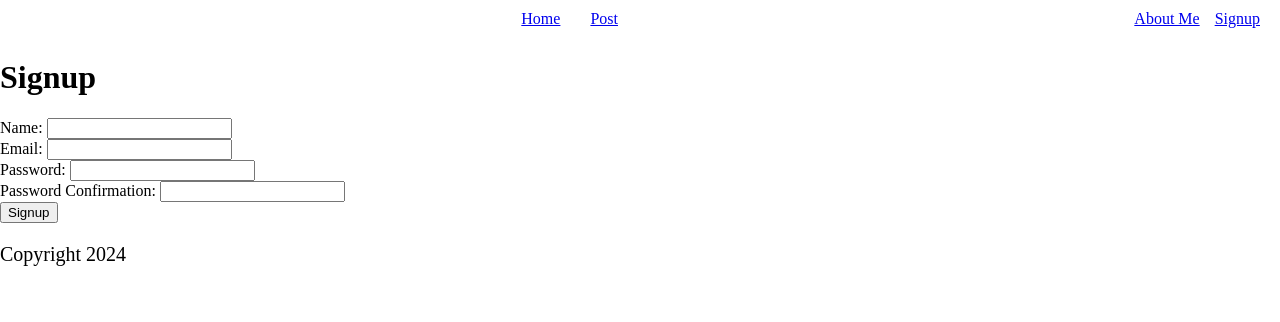
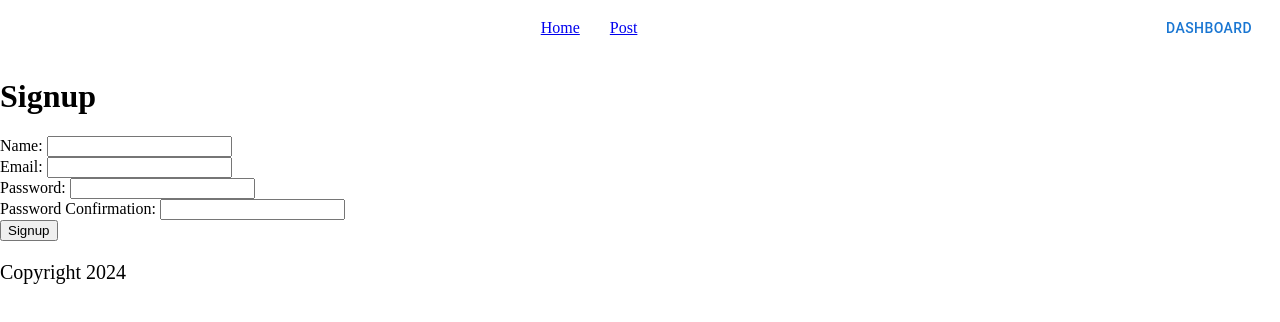
Before and after one commit to zackvalavanis/Travel-Journal-Frontend, a React (Vite) app: page /SignupPage in a window 1280 px wide. Shown: the top 322 px of the page. Built offline with nearby package versions, Linux system fonts and the light colour scheme.

Commit message:
added a popper button for header

```diff
--- a/src/App.jsx
+++ b/src/App.jsx
@@ -4,6 +4,7 @@ import { Home } from './Home.jsx'
 import { AboutMePage } from './AboutMePage.jsx'
 import { CreatePostPage } from './CreatePostPage.jsx'
 import { SignupPage } from './SignupPage.jsx';
+import { LoginPage } from './LoginPage.jsx';
 import { createBrowserRouter, RouterProvider, Outlet } from 'react-router-dom';
 import axios from 'axios'
 
@@ -37,6 +38,10 @@ const router = createBrowserRouter( [
       {
         path: '/SignupPage',
         element: <SignupPage />
+      },
+      {
+        path: './LoginPage',
+        element: <LoginPage />
       }
     ]
   }
--- a/src/Header.jsx
+++ b/src/Header.jsx
@@ -1,7 +1,48 @@
-import './Header.css'
-import { Link } from 'react-router-dom'
+import './Header.css';
+import { Link } from 'react-router-dom';
+import React, { useState, useRef, useEffect } from 'react';
+import Button from '@mui/material/Button';
+import ClickAwayListener from '@mui/material/ClickAwayListener';
+import Grow from '@mui/material/Grow';
+import Paper from '@mui/material/Paper';
+import Popper from '@mui/material/Popper';
+import MenuItem from '@mui/material/MenuItem';
+import MenuList from '@mui/material/MenuList';
+import Stack from '@mui/material/Stack';
 
-export function Header () {
+export function Header() {
+  const [open, setOpen] = useState(false);
+  const anchorRef = useRef(null);
+
+  const handleToggle = () => {
+    setOpen((prevOpen) => !prevOpen);
+  };
+
+  const handleClose = (event) => {
+    if (anchorRef.current && anchorRef.current.contains(event.target)) {
+      return;
+    }
+    setOpen(false);
+  };
+
+  const handleListKeyDown = (event) => {
+    if (event.key === 'Tab') {
+      event.preventDefault();
+      setOpen(false);
+    } else if (event.key === 'Escape') {
+      setOpen(false);
+    }
+  };
+
+  // Return focus to the button when transitioning from !open -> open
+  const prevOpen = useRef(open);
+  useEffect(() => {
+    if (prevOpen.current === true && open === false) {
+      anchorRef.current.focus();
+    }
+    prevOpen.current = open;
+  }, [open]);
+
   return (
     <header>
       <div className='header-center'>
@@ -12,13 +53,55 @@ export function Header () {
           <Link to='/create'>Post</Link>
         </div>
       </div>
-      <div className='header-right'>
-        <div className='link-container'>
-          <Link to='/AboutMe'> About Me</Link>
-        </div>
-        <div className='link-container'>
-          <Link to='/SignupPage'>Signup</Link>
-        </div>
+      <div>
+      <Button
+            ref={anchorRef}
+            id="composition-button"
+            aria-controls={open ? 'composition-menu' : undefined}
+            aria-expanded={open ? 'true' : undefined}
+            aria-haspopup="true"
+            onClick={handleToggle}
+          >
+            Dashboard
+          </Button>
+          <Popper
+            open={open}
+            anchorEl={anchorRef.current}
+            role={undefined}
+            placement="bottom-start"
+            transition
+            disablePortal
+          >
+            {({ TransitionProps, placement }) => (
+              <Grow
+                {...TransitionProps}
+                style={{
+                  transformOrigin: placement === 'bottom-start' ? 'left top' : 'left bottom',
+                }}
+              >
+                <Paper>
+                  <ClickAwayListener onClickAway={handleClose}>
+                    <MenuList
+                      autoFocusItem={open}
+                      id="composition-menu"
+                      aria-labelledby="composition-button"
+                      onKeyDown={handleListKeyDown}
+                    >
+                      <Link to='/AboutMe'>
+                      <MenuItem onClick={handleClose}>About Me</MenuItem>
+                      </Link>
+                      <Link to='/SignupPage'>
+                      <MenuItem onClick={handleClose}>Sign Up</MenuItem>
+                      </Link>
+                      <Link to='LoginPage'>
+                      <MenuItem onClick={handleClose}>Logout</MenuItem>
+                      </Link>
+                    </MenuList>
+                  </ClickAwayListener>
+                </Paper>
+              </Grow>
+            )}
+          </Popper>
       </div>
     </header>
   )
--- /dev/null
+++ b/src/LoginPage.jsx
@@ -0,0 +1,10 @@
+import './LoginPage.css'
+
+export function LoginPage () {
+
+  return (
+    <div>
+      <h1>Login</h1>
+    </div>
+  )
+}
```
Also changed, not shown: src/LoginPage.css (added).
